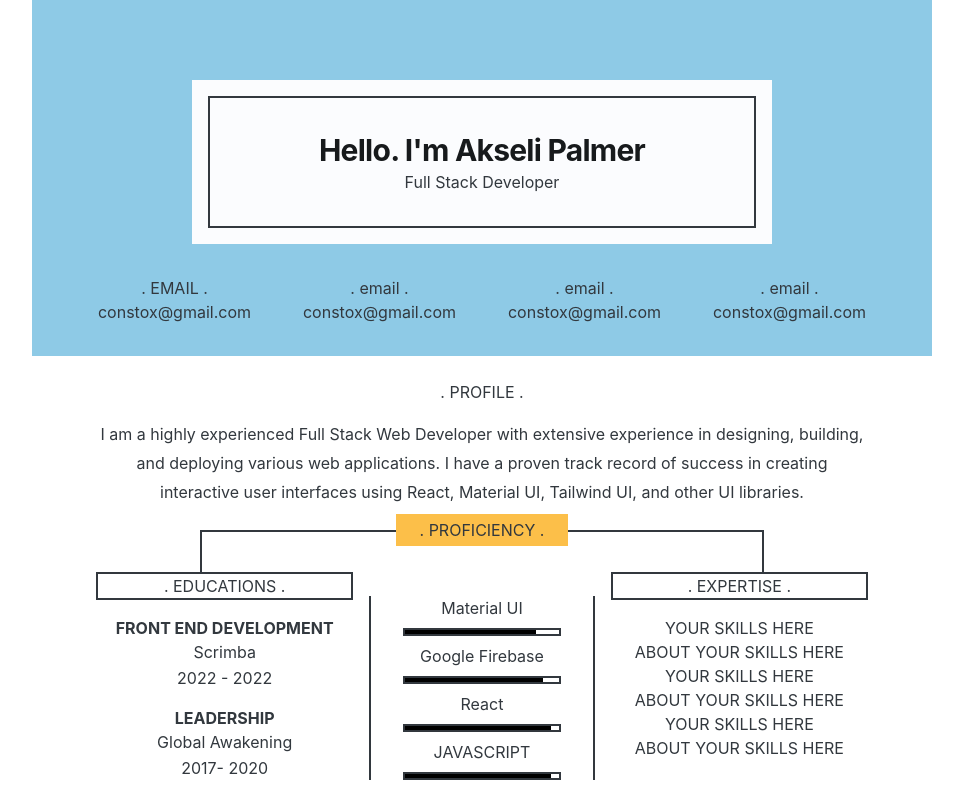
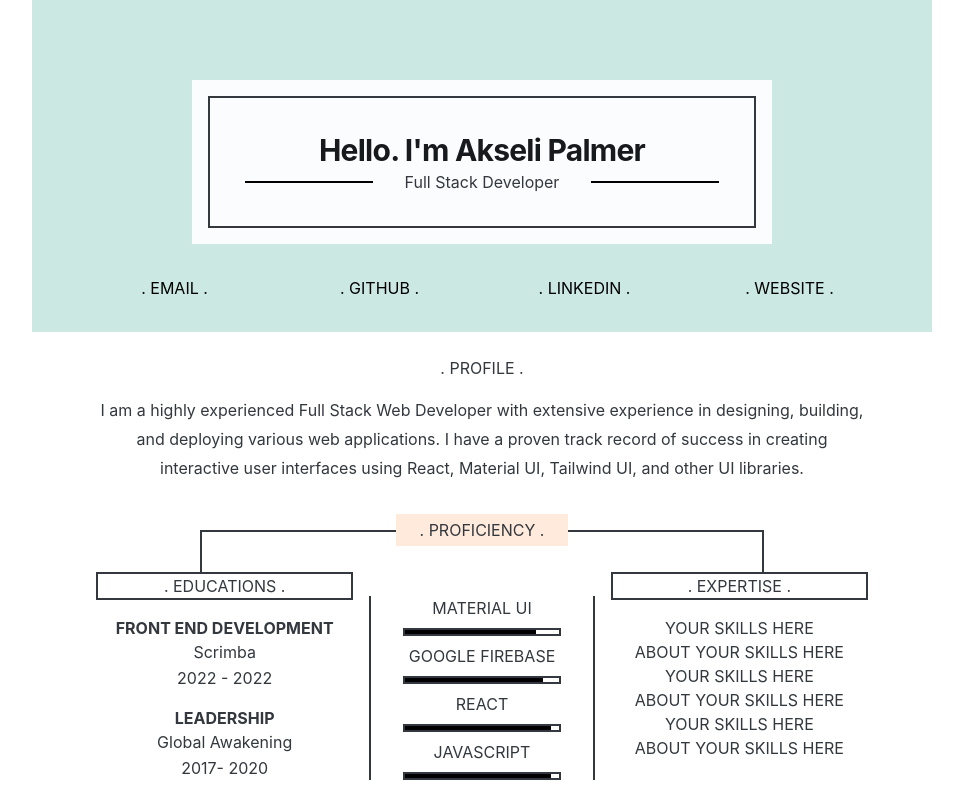
Before and after one commit to akselipalmer/resume-card, a React (Vite) app: page / in a window 1280 px wide. Shown: the top 800 px of the page, without its empty margins (158-1121 px from the left). Built offline with nearby package versions, Linux system fonts and the light colour scheme.

Commit message:
added colors and design

```diff
--- a/src/Body Components/Experiance Copmonents/Experiance.jsx
+++ b/src/Body Components/Experiance Copmonents/Experiance.jsx
@@ -1,4 +1,4 @@
-import { Box, Grid, Typography } from "@mui/joy";
+import { Box, Grid, Sheet, Typography } from "@mui/joy";
 import React from "react";
 
 export default function Experiance() {
@@ -15,13 +15,15 @@ export default function Experiance() {
     >
       <Box
         sx={{
-          backgroundColor: "#fcbf49",
-          px: 3,
-          py: 0.5,
+          backgroundColor: "white",
           transform: "translateY(-18px)",
         }}
       >
-        <Typography level="h6"> . EXPERIANCE . </Typography>
+        <Sheet
+          sx={{ backgroundColor: "rgba(255, 214, 186, 0.5)", px: 3, py: 0.5 }}
+        >
+          <Typography level="h6"> . EXPERIANCE . </Typography>
+        </Sheet>
       </Box>
     </Grid>
   );
--- a/src/Body Components/Proficiency.jsx
+++ b/src/Body Components/Proficiency.jsx
@@ -1,4 +1,4 @@
-import { Box, Grid, Typography } from "@mui/joy";
+import { Box, Grid, Sheet, Typography } from "@mui/joy";
 import React from "react";
 
 export default function Proficiency() {
@@ -11,19 +11,22 @@ export default function Proficiency() {
         display: "flex",
         justifyContent: "center",
       }}
+      mt={3}
       md={12}
       pb={1}
       mx={13}
     >
       <Box
         sx={{
-          backgroundColor: "#fcbf49",
-          px: 3,
-          py: 0.5,
+          backgroundColor: "white",
           transform: "translateY(-18px)",
         }}
       >
-        <Typography level="h6"> . PROFICIENCY . </Typography>
+        <Sheet
+          sx={{ backgroundColor: "rgba(255, 214, 186, 0.5)", px: 3, py: 0.5 }}
+        >
+          <Typography level="h6"> . PROFICIENCY . </Typography>
+        </Sheet>
       </Box>
     </Grid>
   );
--- a/src/Body Components/Skills Components/Levels.jsx
+++ b/src/Body Components/Skills Components/Levels.jsx
@@ -3,9 +3,9 @@ import React from "react";
 
 export default function Levels() {
   const levels = [
-    { name: "Material UI", value: 85 },
-    { name: "Google Firebase", value: 90 },
-    { name: "React", value: 95 },
+    { name: "MATERIAL UI", value: 85 },
+    { name: "GOOGLE FIREBASE", value: 90 },
+    { name: "REACT", value: 95 },
     { name: "JAVASCRIPT", value: 95 },
   ];
 
@@ -25,7 +25,7 @@ export default function Levels() {
       >
         {" "}
         {levels.map(({ name, value }, index) => (
-          <>
+          <Box width="100%" textAlign="center" key={index}>
             <Typography level="body2" mt={index === 0 ? 0 : 1}>
               {name}
             </Typography>
@@ -38,7 +38,7 @@ export default function Levels() {
                 }}
               ></Box>
             </Box>
-          </>
+          </Box>
         ))}
       </Box>
     </Grid>
--- a/src/Header Components/Contact.jsx
+++ b/src/Header Components/Contact.jsx
@@ -1,4 +1,4 @@
-import { Box, Grid, Typography } from "@mui/joy";
+import { Box, Grid, Link, Typography } from "@mui/joy";
 import React from "react";
 
 export default function Contact({ name, value }) {
@@ -7,8 +7,20 @@ export default function Contact({ name, value }) {
       md={3}
       sx={{ display: "flex", flexDirection: "column", alignItems: "center" }}
     >
-      <Typography level="h6"> . {name} . </Typography>
-      <Typography level="body1">{value}</Typography>
+      <Link
+        level="h6"
+        href={value}
+        underline="none"
+        target="_blank"
+        rel="noopener"
+        sx={{
+          borderRadius: 0,
+          color: "black",
+          ":hover": { color: "white" },
+        }}
+      >
+        . {name} .
+      </Link>
     </Grid>
   );
 }
--- a/src/Header Components/Header.jsx
+++ b/src/Header Components/Header.jsx
@@ -9,7 +9,7 @@ export default function Header() {
       direction="column"
       alignItems="center"
       px={2}
-      sx={{ backgroundColor: "#8ecae6" }}
+      sx={{ backgroundColor: "rgba(190, 227, 219, 0.8)" }}
     >
       <Grid md={12} wrap="wrap" px={18} pt={10}>
         <Sheet sx={{ p: 2 }}>
@@ -24,15 +24,44 @@ export default function Header() {
             }}
           >
             <Typography level="h2">Hello. I'm Akseli Palmer</Typography>
-            <Typography level="h6">Full Stack Developer</Typography>
+            <Grid
+              container
+              width="100%"
+              display="flex"
+              alignItems="center"
+              justifyContent={"center"}
+              px={2}
+            >
+              <Grid
+                md={3}
+                height={2}
+                mr={3}
+                sx={{ backgroundColor: "black" }}
+              ></Grid>
+              <Grid md={4} display="flex" justifyContent="center">
+                <Typography level="h6">Full Stack Developer</Typography>
+              </Grid>
+              <Grid
+                md={3}
+                height={2}
+                ml={3}
+                sx={{ backgroundColor: "black" }}
+              ></Grid>
+            </Grid>
           </Sheet>
         </Sheet>
       </Grid>
       <Grid md={12} sx={{ display: "flex" }} py={4} px={3}>
         <Contact name="EMAIL" value="constox@gmail.com" />
-        <Contact name="email" value="constox@gmail.com" />
-        <Contact name="email" value="constox@gmail.com" />
-        <Contact name="email" value="constox@gmail.com" />
+        <Contact name="GITHUB" value="https://github.com/akselipalmer" />
+        <Contact
+          name="LINKEDIN"
+          value="https://www.linkedin.com/in/akseli-palmer-666116122/"
+        />
+        <Contact
+          name="WEBSITE"
+          value="https://akselipalmer.github.io/portfolio/"
+        />
       </Grid>
     </Grid>
   );
```
